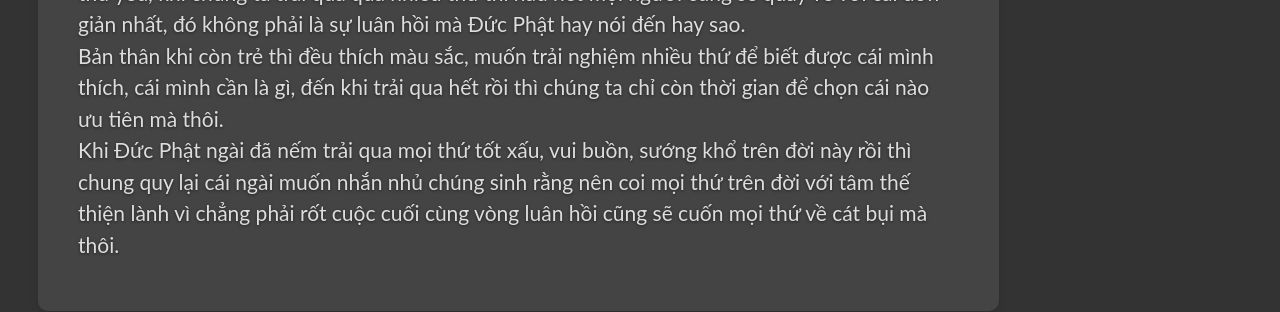
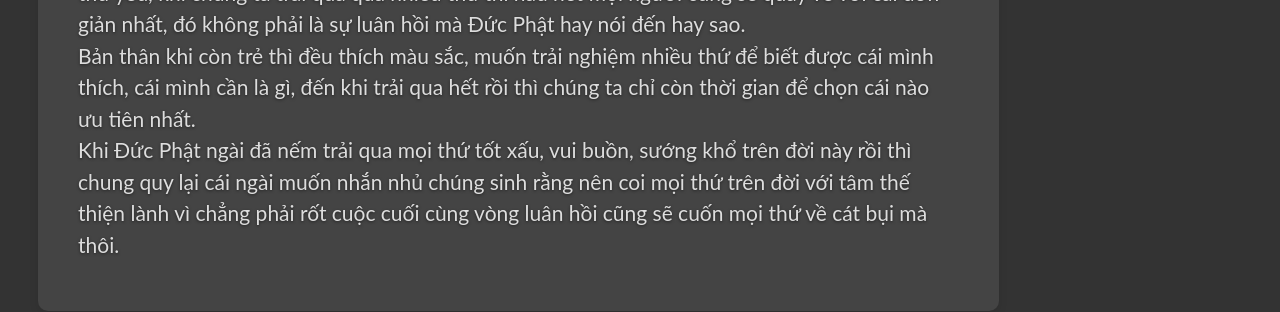
Before and after one commit to vdchuyen/chuyen-vn, a Jekyll site: the page built from _posts/2022-07-27-when-you-get-older.md, in a window 1280 px wide. Shown: the part 566-878 px from the top of the page. Built offline with Jekyll 4.4.1, drawn with Linux system fonts in a browser that asks for light colours; our own code applies the rules of GitHub Pages for plain Markdown files; Markdown is read by kramdown in place of the engine named in the settings.

Commit message:
Update 2022-07-27-when-you-get-older.md

```diff
--- a/_posts/2022-07-27-when-you-get-older.md
+++ b/_posts/2022-07-27-when-you-get-older.md
@@ -10,5 +10,5 @@ Sự thay đổi lớn nhất có lẽ là về nhận thức, ít nhất đó l
 
 Gần đây mình có tranh luận về việc xây viện dưỡng lão, có người bảo nên xây cho đẹp, vì ai mà chả cần đẹp ?
 Tuy nhiên nó không phải là cốt lõi vì càng già, cái đẹp, hào nhoáng sẽ không còn là thứ yếu, khi chúng ta trải qua quá nhiều thứ thì hầu hết mọi người cũng sẽ quay về với cái đơn giản nhất, đó không phải là sự luân hồi mà Đức Phật hay nói đến hay sao.
-Bản thân khi còn trẻ thì đều thích màu sắc, muốn trải nghiệm nhiều thứ để biết được cái mình thích, cái mình cần là gì, đến khi trải qua hết rồi thì chúng ta chỉ còn thời gian để chọn cái nào ưu tiên mà thôi.
+Bản thân khi còn trẻ thì đều thích màu sắc, muốn trải nghiệm nhiều thứ để biết được cái mình thích, cái mình cần là gì, đến khi trải qua hết rồi thì chúng ta chỉ còn thời gian để chọn cái nào ưu tiên nhất.
 Khi Đức Phật ngài đã nếm trải qua mọi thứ tốt xấu, vui buồn, sướng khổ trên đời này rồi thì chung quy lại cái ngài muốn nhắn nhủ chúng sinh rằng nên coi mọi thứ trên đời với tâm thế thiện lành vì chẳng phải rốt cuộc cuối cùng vòng luân hồi cũng sẽ cuốn mọi thứ về cát bụi mà thôi.
```
